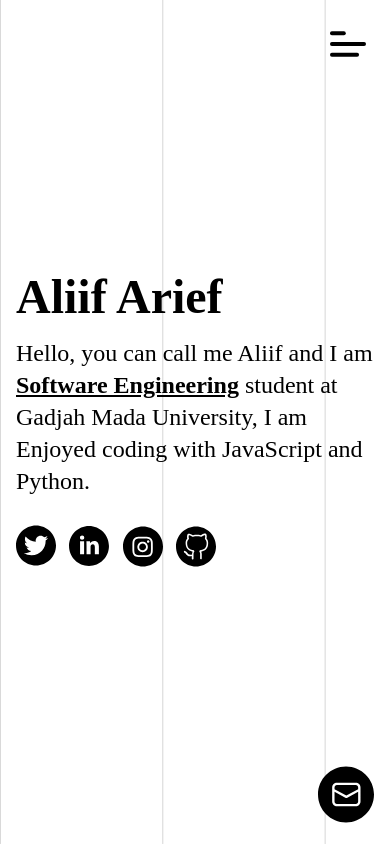
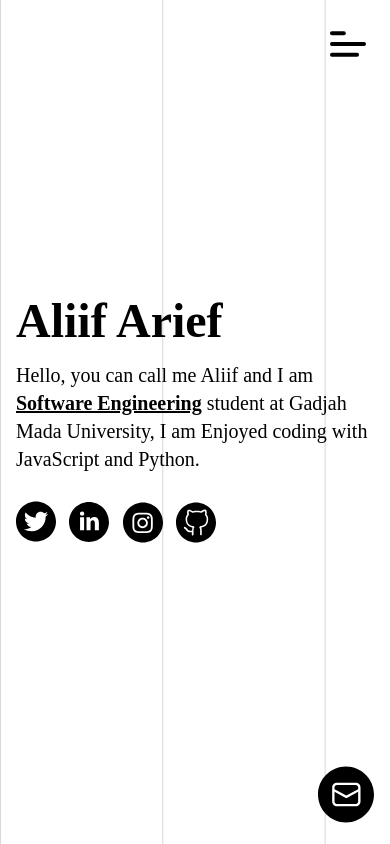
Before and after one commit to aliifam/beta.aliif.space, a Next.js app: page / in a window 390 px wide. Built offline with nearby package versions, Linux system fonts and the light colour scheme; a web font is replaced by a local one.

Commit message:
add animation

```diff
--- a/package.json
+++ b/package.json
@@ -8,6 +8,7 @@
     "lint": "next lint"
   },
   "dependencies": {
+    "aos": "^2.3.4",
     "autoprefixer": "^10.4.1",
     "next": "12.0.7",
     "next-seo": "^4.28.1",
--- a/src/components/background.js
+++ b/src/components/background.js
@@ -6,9 +6,9 @@ export default function Background() {
     return (
         <div className="bg-line h-screen flex">
             <div className="container max-w-4xl h-screen mx-auto flex items-center">
-                <div className="container flex flex-col mx-4 lg:mx-0">
+                <div className="container flex flex-col mx-4 lg:mx-0" data-aos="fade-up" data-aos-delay="200">
                     <h1 className="font-bold font-serif text-5xl sm:text-6xl mb-4">Aliif Arief</h1>
-                    <p className="font-serif text-2xl">Hello, you can call me Aliif and I am <a href="https://trpl.sv.ugm.ac.id/" target="_blank" rel="noopener noreferrer" className="underline font-bold">Software Engineering</a> student at Gadjah Mada University, I am Enjoyed coding with JavaScript and Python.</p>
+                    <p className="font-serif text-xl sm:text-2xl">Hello, you can call me Aliif and I am <a href="https://trpl.sv.ugm.ac.id/" target="_blank" rel="noopener noreferrer" className="underline font-bold">Software Engineering</a> student at Gadjah Mada University, I am Enjoyed coding with JavaScript and Python.</p>
                     <div className="grid grid-cols-6 max-w-xs mt-6">
                        <SocialIcon/>
                     </div>
--- a/src/pages/_app.js
+++ b/src/pages/_app.js
@@ -1,7 +1,19 @@
-import '../styles/globals.css'
+import '../styles/globals.css';
+import AOS from 'aos';
+import "aos/dist/aos.css";
+import { useEffect } from 'react';
 
 function MyApp({ Component, pageProps }) {
-  return <Component {...pageProps} />
+  useEffect(() => {
+    AOS.init({
+      easing: "ease-out-cubic",
+      once: true,
+      offset: 50,
+      delay: 50,
+    });
+  });
+
+  return <Component {...pageProps} />;
 }
 
 export default MyApp
```
Also changed, not shown: 1 other file (tests, documents, lock files or other folders).
